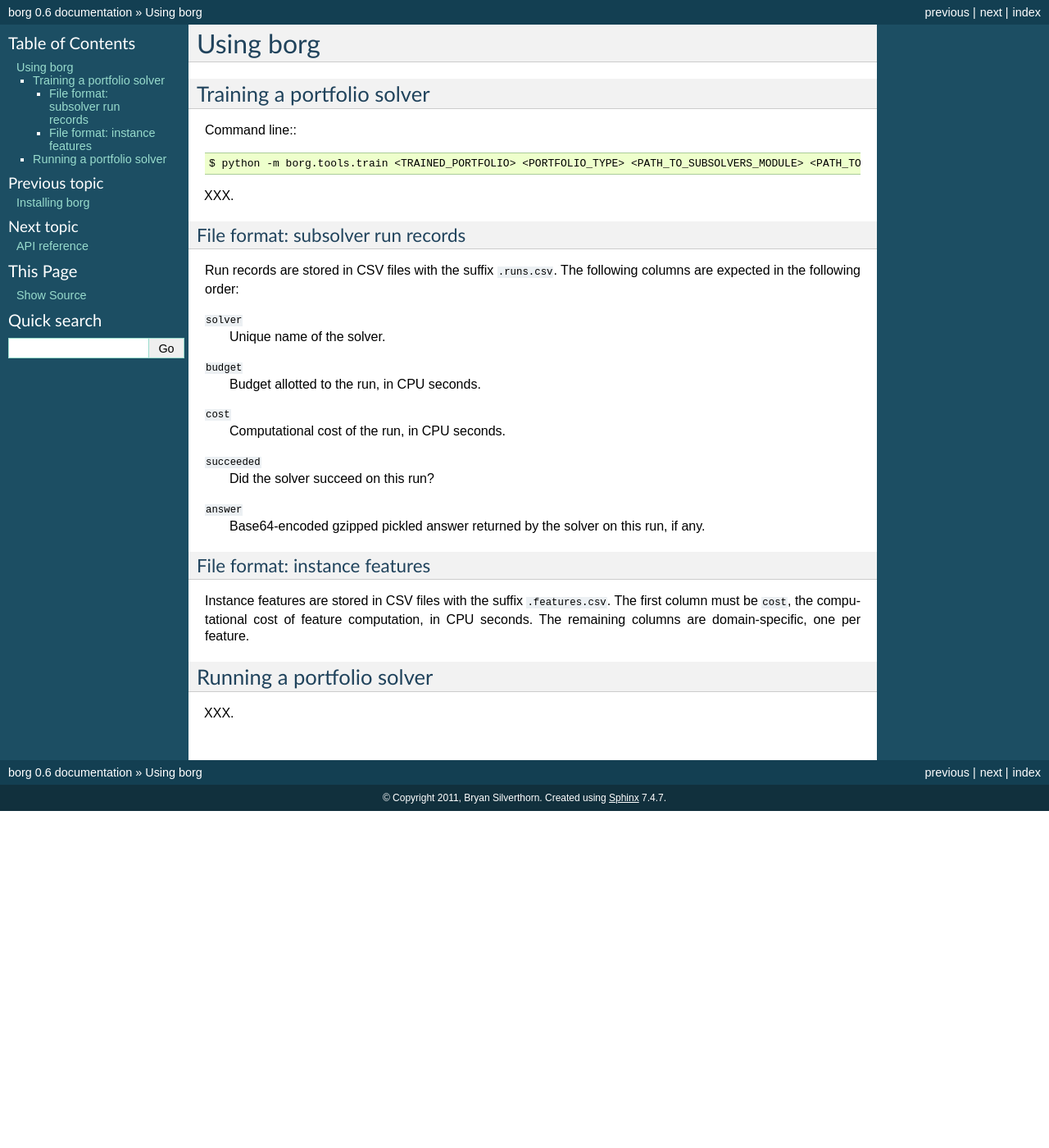
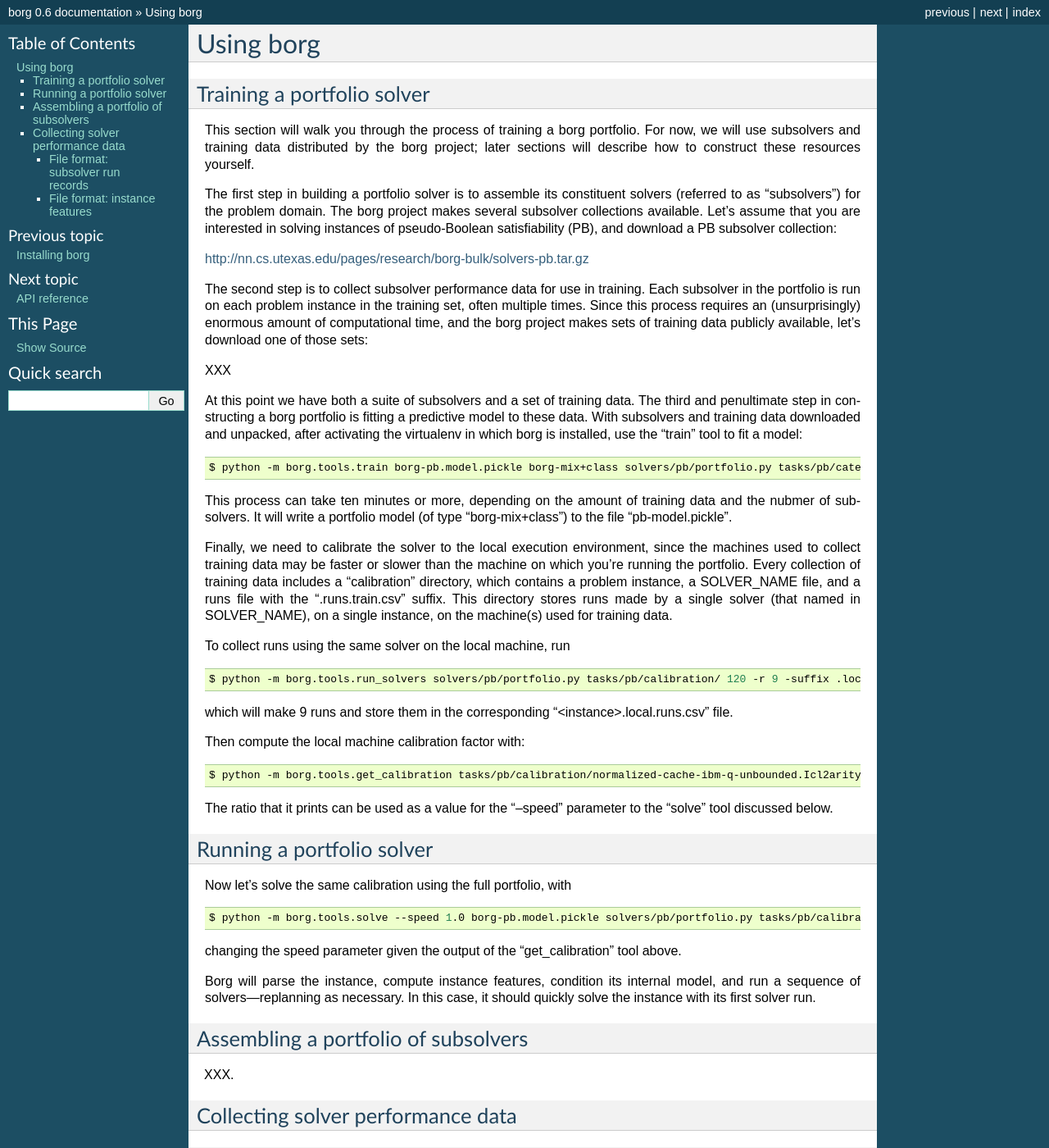
Before and after one commit to borg-project/borg, a Sphinx documentation site: the page built from docs/usage.rst, in a window 1280 px wide and 1400 px high. Shown: the whole window at 82% size. Built offline with Sphinx 7.4.7, drawn with Linux system fonts in a browser that asks for light colours.

Commit message:
Continue to flesh out usage documentation.

```diff
--- a/docs/usage.rst
+++ b/docs/usage.rst
@@ -4,11 +4,89 @@ Using borg
 Training a portfolio solver
 ---------------------------
 
-Command line:::
+This section will walk you through the process of training a borg portfolio.
+For now, we will use subsolvers and training data distributed by the borg
+project; later sections will describe how to construct these resources
+yourself.
 
-    $ python -m borg.tools.train <TRAINED_PORTFOLIO> <PORTFOLIO_TYPE> <PATH_TO_SUBSOLVERS_MODULE> <PATH_TO_TRAINING_INSTANCES>
+The first step in building a portfolio solver is to assemble its constituent
+solvers (referred to as "subsolvers") for the problem domain. The borg project
+makes several subsolver collections available. Let's assume that you are
+interested in solving instances of pseudo-Boolean satisfiability (PB), and
+download a PB subsolver collection:
+
+http://nn.cs.utexas.edu/pages/research/borg-bulk/solvers-pb.tar.gz
+
+The second step is to collect subsolver performance data for use in training.
+Each subsolver in the portfolio is run on each problem instance in the training
+set, often multiple times. Since this process requires an (unsurprisingly)
+enormous amount of computational time, and the borg project makes sets of
+training data publicly available, let's download one of those sets:
+
+XXX
+
+At this point we have both a suite of subsolvers and a set of training data.
+The third and penultimate step in constructing a borg portfolio is fitting a
+predictive model to these data. With subsolvers and training data downloaded
+and unpacked, after activating the virtualenv in which borg is installed, use
+the "train" tool to fit a model:
+
+.. code-block:: bash
+
+    $ python -m borg.tools.train borg-pb.model.pickle borg-mix+class solvers/pb/portfolio.py tasks/pb/categorized/dec-smallint-lin
+
+This process can take ten minutes or more, depending on the amount of training
+data and the nubmer of subsolvers. It will write a portfolio model (of type
+"borg-mix+class") to the file "pb-model.pickle".
+
+Finally, we need to calibrate the solver to the local execution environment,
+since the machines used to collect training data may be faster or slower than
+the machine on which you're running the portfolio. Every collection of training
+data includes a "calibration" directory, which contains a problem instance, a
+SOLVER_NAME file, and a runs file with the ".runs.train.csv" suffix. This
+directory stores runs made by a single solver (that named in SOLVER_NAME), on a
+single instance, on the machine(s) used for training data.
+
+To collect runs using the same solver on the local machine, run
+
+.. code-block:: bash
+
+    $ python -m borg.tools.run_solvers solvers/pb/portfolio.py tasks/pb/calibration/ 120 -r 9 -suffix .local.runs.csv -only_solver $(cat tasks/pb/calibration/SOLVER_NAME)
+
+which will make 9 runs and store them in the corresponding "<instance>.local.runs.csv" file.
+
+Then compute the local machine calibration factor with:
+
+.. code-block:: bash
+
+    $ python -m borg.tools.get_calibration tasks/pb/calibration/normalized-cache-ibm-q-unbounded.Icl2arity.ucl.opb.{local,train}.runs.csv
+
+The ratio that it prints can be used as a value for the "--speed" parameter to
+the "solve" tool discussed below.
+
+Running a portfolio solver
+--------------------------
+
+Now let's solve the same calibration using the full portfolio, with
+
+.. code-block:: bash
+
+    $ python -m borg.tools.solve --speed 1.0 borg-pb.model.pickle solvers/pb/portfolio.py tasks/pb/calibration/normalized-cache-ibm-q-unbounded.Icl2arity.ucl.opb
+
+changing the speed parameter given the output of the "get_calibration" tool
+above.
+
+Borg will parse the instance, compute instance features, condition its internal
+model, and run a sequence of solvers---replanning as necessary. In this case,
+it should quickly solve the instance with its first solver run.
+
+Assembling a portfolio of subsolvers
+------------------------------------
 
 XXX.
+
+Collecting solver performance data
+----------------------------------
 
 File format: subsolver run records
 ^^^^^^^^^^^^^^^^^^^^^^^^^^^^^^^^^^
```
Also changed, not shown: other parts of docs/usage.rst (+0 -5 lines).
